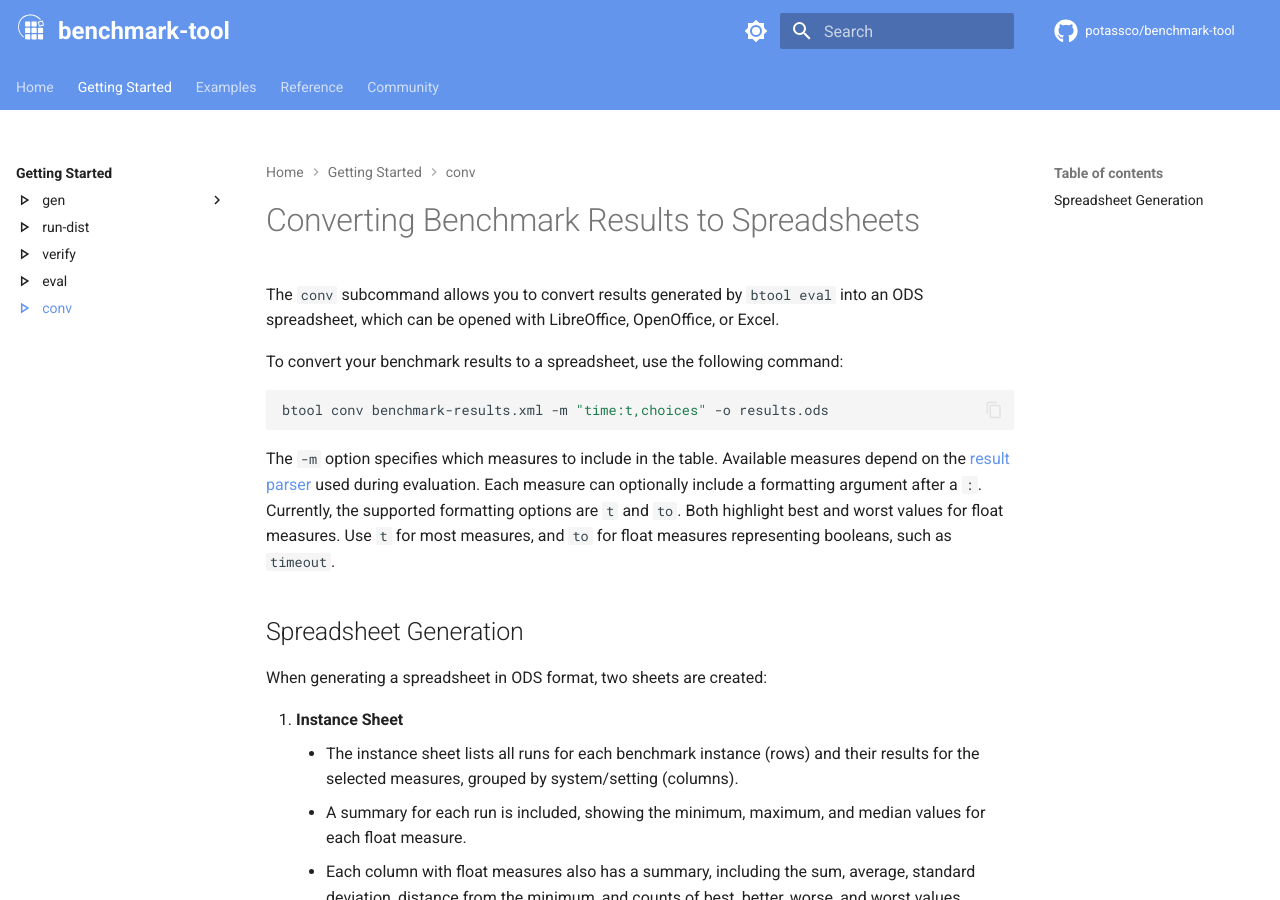
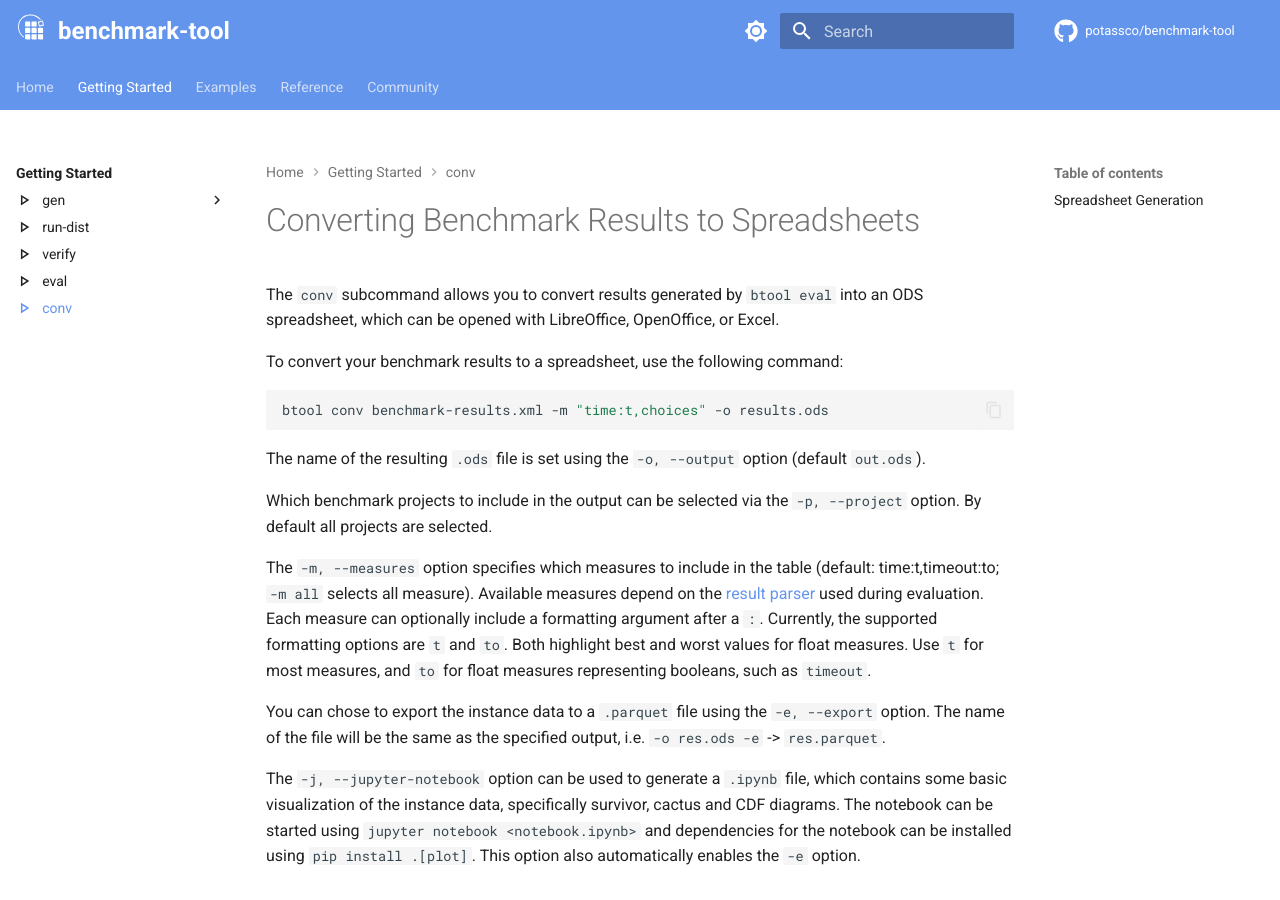
Before and after one commit to potassco/benchmark-tool, an MkDocs documentation site: the page built from docs/getting_started/conv/index.md, in a window 1280 px wide and 900 px high. Built offline with MkDocs 1.6.1 and Material for MkDocs 9.7.7, drawn with Linux system fonts in a browser that asks for light colours; comment, search, counter and statistics services are not loaded.

Commit message:
Add docs for conv options

````diff
--- a/docs/getting_started/conv/index.md
+++ b/docs/getting_started/conv/index.md
@@ -12,12 +12,25 @@ To convert your benchmark results to a spreadsheet, use the following command:
 btool conv benchmark-results.xml -m "time:t,choices" -o results.ods
 ```
 
-The `-m` option specifies which measures to include in the table. Available
-measures depend on the [result parser] used during evaluation. Each measure can
-optionally include a formatting argument after a `:`. Currently, the supported
-formatting options are `t` and `to`. Both highlight best and worst values for
-float measures. Use `t` for most measures, and `to` for float measures
-representing booleans, such as `timeout`.
+The name of the resulting `.ods` file is set using the `-o, --output` option (default `out.ods`).
+
+Which benchmark projects to include in the output can be selected via the `-p, --project`
+option. By default all projects are selected.
+
+The `-m, --measures` option specifies which measures to include in the table (default: time:t,timeout:to;
+`-m all` selects all measure). Available measures depend on the [result parser] used during evaluation. Each measure can optionally include a formatting argument after a `:`. Currently,
+the supported formatting options are `t` and `to`. Both highlight best and worst values for
+float measures. Use `t` for most measures, and `to` for float measures representing booleans,
+such as `timeout`.
+
+You can chose to export the instance data to a `.parquet` file using the `-e, --export`
+option. The name of the file will be the same as the specified output, i.e. `-o res.ods -e`
+-> `res.parquet`.
+
+The `-j, --jupyter-notebook` option can be used to generate a `.ipynb` file, which contains
+some basic visualization of the instance data, specifically survivor, cactus and CDF diagrams.
+The notebook can be started using `jupyter notebook <notebook.ipynb>` and dependencies for the notebook can be installed using `pip install .[plot]`. This option also automatically enables
+the `-e` option.
 
 ## Spreadsheet Generation
 
````
